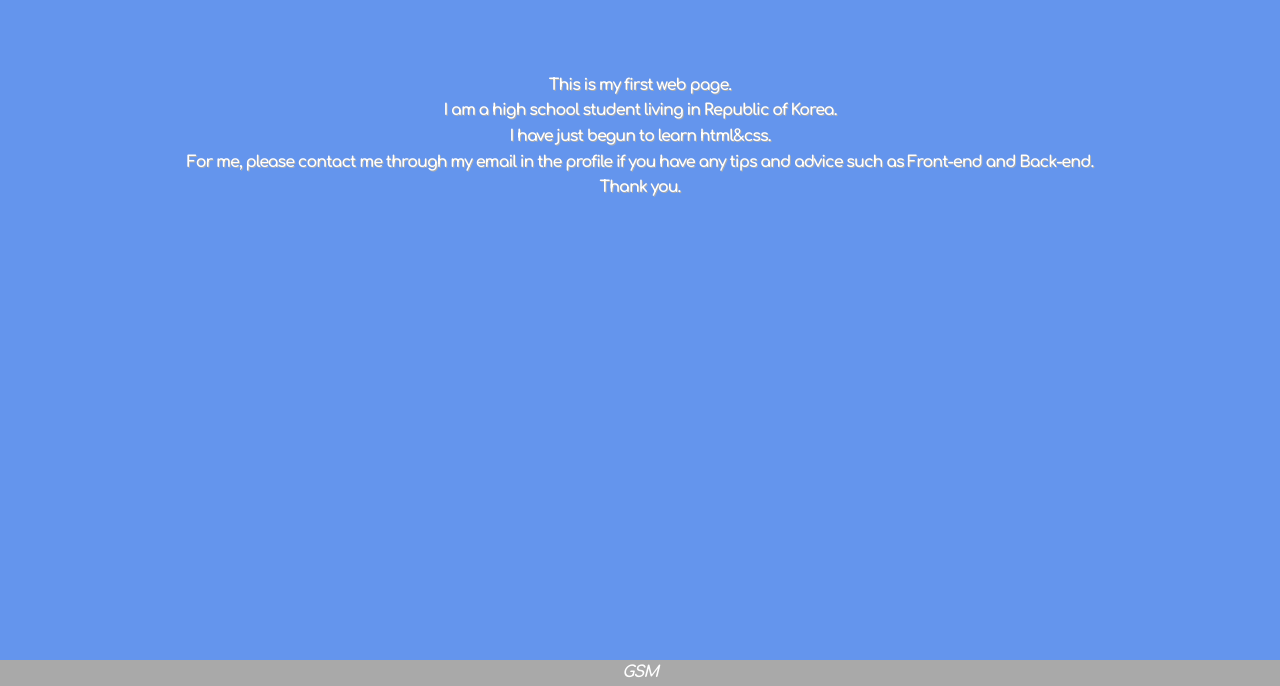
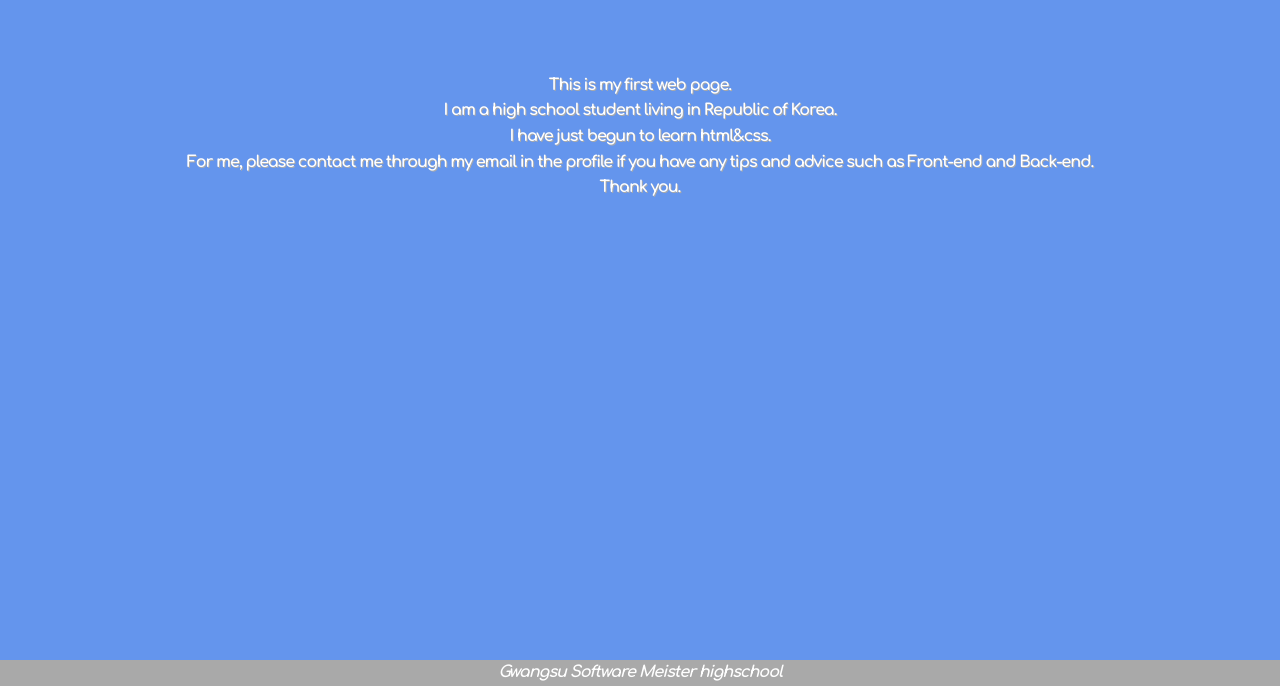
Before and after one commit to Itouch-up/gitweb, a plain HTML site: page index.html in a window 1280 px wide. Shown: the part 114-800 px from the top of the page. Drawn offline with Linux system fonts and the light colour scheme.

Commit message:
August first commit

```diff
--- a/index.html
+++ b/index.html
@@ -34,7 +34,7 @@
     </article>
 
     <footer>
-        <address>GSM</address>
+        <address>Gwangsu Software Meister highschool</address>
     </footer>
 </body>
 </html>
```
Also changed, not shown: css/style.css (line endings or trailing spaces).
